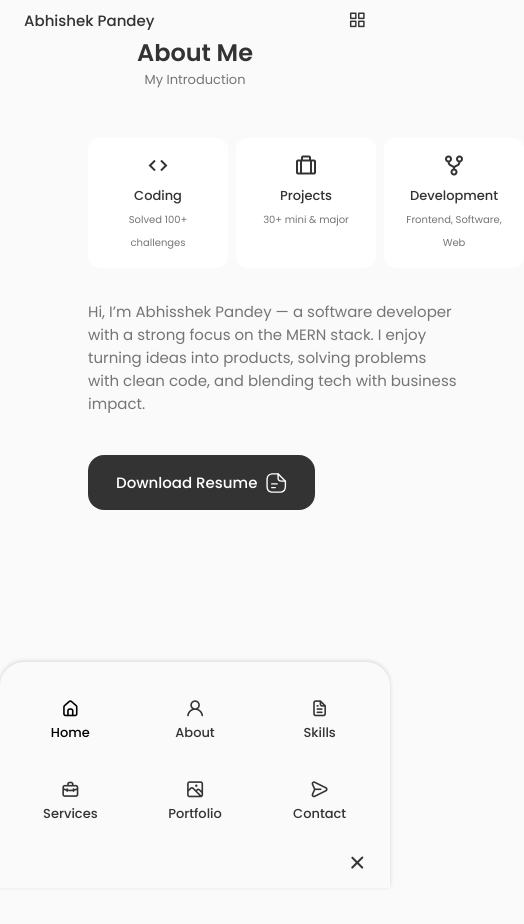
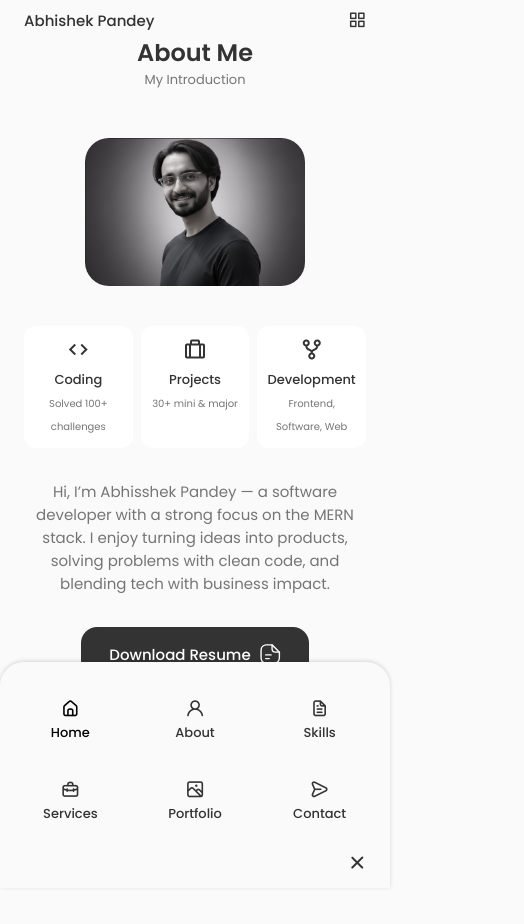
Before and after one commit to abhishekpandey-001/Portfolio, a React (Vite) app: page / in a window 390 px wide. Shown: the part 800-1724 px from the top of the page, 524 px wide, since content can reach past the window. Before the commit the page ends 1422 px from the top, so only its background shows below. Built offline with nearby package versions, Linux system fonts and the light colour scheme.

Commit message:
improved responsiveness of about section

```diff
--- a/src/App.js
+++ b/src/App.js
@@ -3,6 +3,7 @@
 import Header from "./Components/header/Header.jsx";
 import Home from "./Components/home/Home.jsx";
 import About from "./Components/about/About.jsx";
+import Skills from "./Components/skills/Skills.jsx";
 
 const App = () => {
   return (
@@ -11,6 +12,7 @@
       <main className='main'>
         <Home/>
         <About/>
+        <Skills/>
       </main>
     </>
   );
--- a/src/Components/about/about.css
+++ b/src/Components/about/about.css
@@ -44,3 +44,53 @@
     padding: 0 4rem 0 0;
     margin-bottom: var(--mb-2-5);
 }
+
+
+/*=============== BREAKPOINTS ===============*/
+/* For large devices */
+@media screen and (max-width: 992px) {
+    .about__container {
+        grid-template-columns: 1fr;
+        row-gap: 2.5rem;
+    }
+
+    .about__img {
+        width: 220px;
+    }
+
+    .about__box {
+        padding: 0.75rem 0.5rem;
+    }
+
+    .about__data {
+        text-align: center;
+    }
+
+    .about__info {
+        justify-content: center;
+    }
+
+    .about__description {
+        padding: 0 5rem;
+        margin-bottom: 2rem;
+    }
+}
+
+/* For medium devices */
+
+@media screen and (max-width: 576px) {
+    .about__info {
+        grid-template-columns: repeat(3, 1fr);
+    }
+
+    .about__description {
+        padding: 0;
+    }
+}
+
+/* For small devices */
+@media screen and (max-width: 350px) {
+    .about__info {
+        grid-template-columns: repeat(2, 1fr);
+    }
+}
--- /dev/null
+++ b/src/Components/skills/Backend.jsx
@@ -0,0 +1,9 @@
+import React from "react";
+
+const Backend = ()=>{
+    return(
+        <></>
+    )
+}
+
+export default Backend;
--- /dev/null
+++ b/src/Components/skills/Frontend.jsx
@@ -0,0 +1,9 @@
+import React from "react";
+
+const Frontend = ()=>{
+    return(
+        <></>
+    )
+}
+
+export default Frontend;
--- /dev/null
+++ b/src/Components/skills/Skills.jsx
@@ -0,0 +1,21 @@
+import React from "react";
+import "./skills.css";
+import Frontend from "./Frontend";
+import Backend from "./Backend";
+
+const Skills = ()=>{
+    return(
+        <section className="skills section" id="skills">
+            <h2 className="section__title">Skills</h2>
+            <span className="section__subtitle">My technical level</span>
+
+            <div className="skills__container container grid">
+                <Frontend/>
+
+                <Backend/>
+            </div>
+        </section>
+    )
+}
+
+export default Skills;
```
Also changed, not shown: src/Components/skills/skills.css (added).
